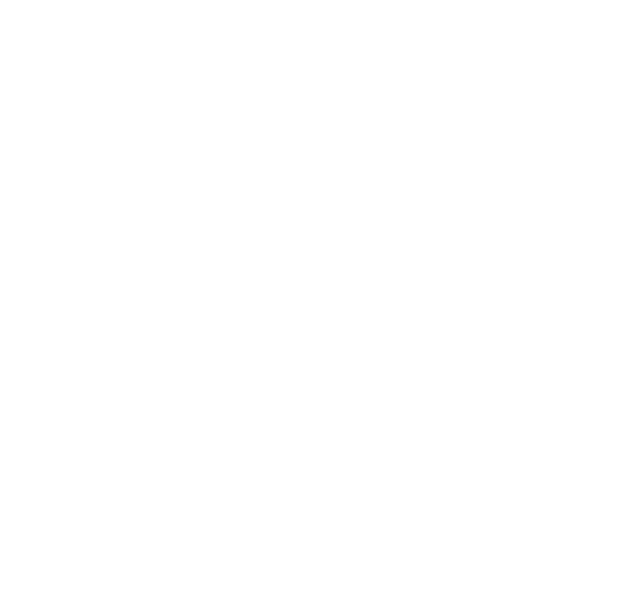
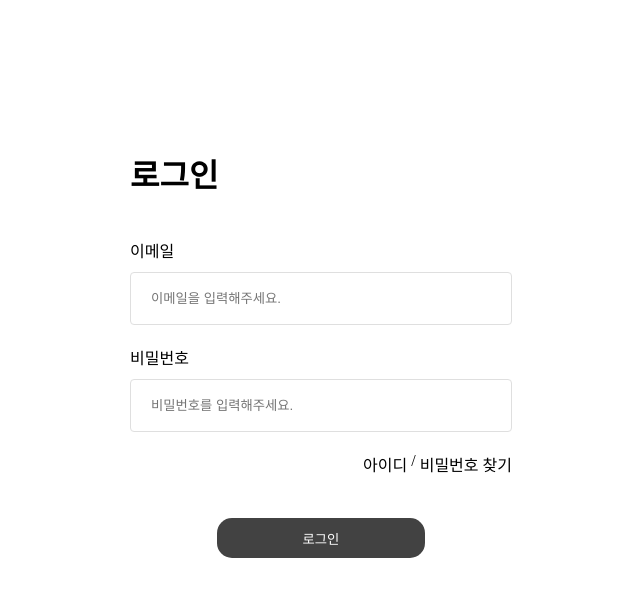
Before and after one commit to swcamp-teamP03/COPYT_Frontend, a React app: page /auth in a window 1280 px wide. Before the commit this address had no page. Shown: the top 596 px of the page, without its empty margins (319-959 px from the left). Built offline with nearby package versions, Linux system fonts and the light colour scheme.

Commit message:
[feat] SignIn UI

```diff
--- a/src/components/common/Button/index.tsx
+++ b/src/components/common/Button/index.tsx
@@ -8,12 +8,13 @@
   onButtonClick?: () => void;
   isDisabled?: boolean;
   borderRadius?: string;
+  type?: 'submit' | 'reset' | 'button';
 }
 
-const Button: React.FC<ButtonProps> = ({ title, buttonSize = 'buttonM', buttonColor = 'black', onButtonClick, isDisabled = false, borderRadius = '4px' }) => {
+const Button: React.FC<ButtonProps> = ({ title, buttonSize = 'buttonM', buttonColor = 'black', onButtonClick, isDisabled = false, borderRadius = '4px', type }) => {
   return (
     <div>
-      <HeaderButton buttonSize={buttonSize} buttonColor={buttonColor} onClick={onButtonClick} disabled={isDisabled} borderRadius={borderRadius}>
+      <HeaderButton buttonSize={buttonSize} buttonColor={buttonColor} onClick={onButtonClick} disabled={isDisabled} borderRadius={borderRadius} type={type}>
         {title}
       </HeaderButton>
     </div>
--- /dev/null
+++ b/src/components/common/LabelInput/LabelInput.styles.ts
@@ -0,0 +1,12 @@
+import styled from 'styled-components';
+
+export const Label = styled.label`
+  margin-bottom: 10px;
+`;
+
+export const Input = styled.input`
+  padding: 18px 20px;
+  border-radius: 4px;
+  border: 1px solid ${({ theme }) => theme.colors.gray30};
+  margin-bottom: 20px;
+`;
--- /dev/null
+++ b/src/components/common/LabelInput/index.tsx
@@ -0,0 +1,17 @@
+import React, { InputHTMLAttributes } from 'react';
+import * as S from './LabelInput.styles';
+
+interface LabelInputProps extends InputHTMLAttributes<HTMLInputElement> {
+  labelTitle: string;
+}
+
+const LabelInput = ({ labelTitle, ...props }: LabelInputProps) => {
+  return (
+    <>
+      <S.Label>{labelTitle}</S.Label>
+      <S.Input {...props} />
+    </>
+  );
+};
+
+export default LabelInput;
--- /dev/null
+++ b/src/hooks/useForm.ts
@@ -0,0 +1,22 @@
+import { ChangeEvent, Dispatch, SetStateAction, useCallback, useState } from 'react';
+
+const useForm = <T extends object = object>(
+  initalState: T,
+): [T, (event: ChangeEvent<HTMLInputElement | HTMLTextAreaElement>) => void, (event: ChangeEvent<HTMLInputElement | HTMLTextAreaElement>) => void, Dispatch<SetStateAction<T>>] => {
+  const [state, setState] = useState(initalState);
+
+  const getValue = useCallback((event: ChangeEvent<HTMLInputElement | HTMLTextAreaElement>) => {
+    return event.target.value;
+  }, []);
+
+  const handleChange = useCallback((event: ChangeEvent<HTMLInputElement | HTMLTextAreaElement>) => {
+    setState((prev) => ({
+      ...prev,
+      [event.target.name]: getValue(event),
+    }));
+  }, []);
+
+  return [state, getValue, handleChange, setState];
+};
+
+export default useForm;
--- a/src/pages/SignIn.tsx
+++ b/src/pages/SignIn.tsx
@@ -1,7 +1,70 @@
 import React from 'react';
+import { useNavigate } from 'react-router-dom';
+import styled from 'styled-components';
+import Button from '../components/common/Button';
+import LabelInput from '../components/common/LabelInput';
+import useForm from '../hooks/useForm';
 
 const SignIn = () => {
-  return <div>hi</div>;
+  const navigate = useNavigate();
+  const [{ email, password }, _, handleChange] = useForm({
+    email: '',
+    password: '',
+  });
+  const isFormValidate = () => {};
+
+  const onSubmit = () => {};
+
+  const goFindAccount = (link: string) => {
+    navigate(`/auth/find/${link}`);
+  };
+  return (
+    <Container>
+      <Title>로그인</Title>
+      <form onSubmit={onSubmit}>
+        <LabelInput labelTitle="이메일" placeholder="이메일을 입력해주세요." name="email" value={email} onChange={handleChange} />
+        <LabelInput labelTitle="비밀번호" placeholder="비밀번호를 입력해주세요." name="password" value={password} onChange={handleChange} />
+        <Find>
+          <span onClick={() => goFindAccount('email')}>아이디</span>&nbsp;/&nbsp;<span onClick={() => goFindAccount('password')}>비밀번호 찾기</span>
+        </Find>
+        <Footer>
+          <Button buttonColor="black" buttonSize="buttonL" onButtonClick={() => {}} title="로그인" borderRadius="15px" type="submit" />
+        </Footer>
+      </form>
+    </Container>
+  );
 };
 
 export default SignIn;
+
+const Container = styled.div`
+  width: 382px;
+  height: 500px;
+  margin: auto;
+  margin-top: 150px;
+  form {
+    display: flex;
+    flex-direction: column;
+  }
+`;
+
+const Title = styled.h1`
+  margin-bottom: 42px;
+`;
+
+const Find = styled.div`
+  cursor: pointer;
+  display: flex;
+  justify-content: flex-end;
+  a:hover {
+    text-decoration: underline;
+  }
+`;
+
+const Footer = styled.div`
+  margin-top: 42px;
+  width: 100%;
+  display: flex;
+  justify-content: center;
+  align-items: center;
+`;
--- a/src/routes/index.tsx
+++ b/src/routes/index.tsx
@@ -3,6 +3,7 @@
 import ClientGroups from '../pages/ClientGroups';
 import React from 'react';
 import Layout from '../components/Layout';
+import AuthRouter from './AuthRouter';
 
 const Router = () => {
   return (
@@ -10,6 +11,7 @@
       <Routes>
         <Route path="/copies" element={<Layout router={<CopyGroups />} />} />
         <Route path="/clients" element={<Layout router={<ClientGroups />} />} />
+        <Route path="auth" element={<AuthRouter />} />
       </Routes>
     </BrowserRouter>
   );
```
